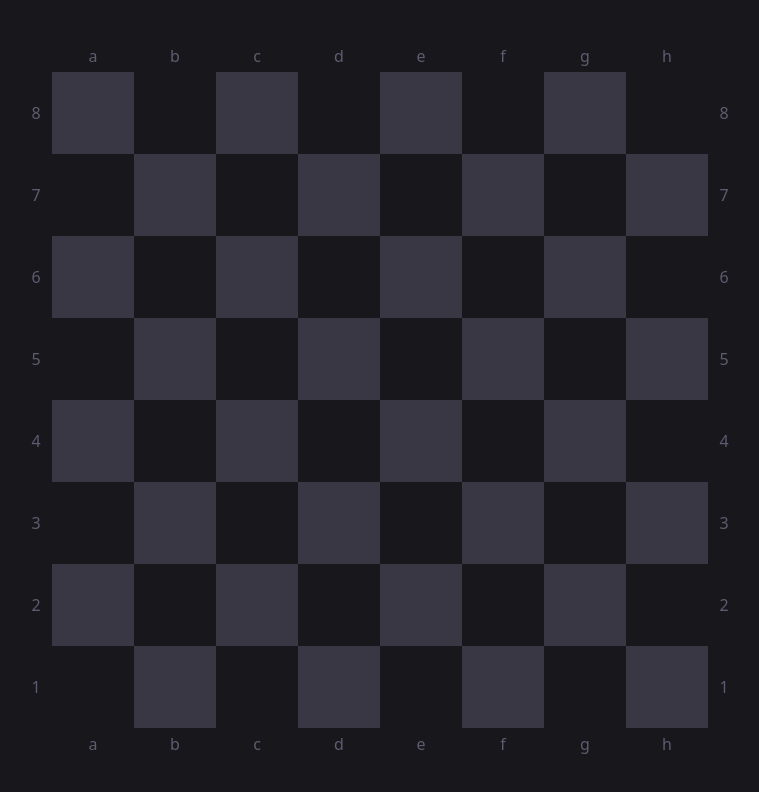
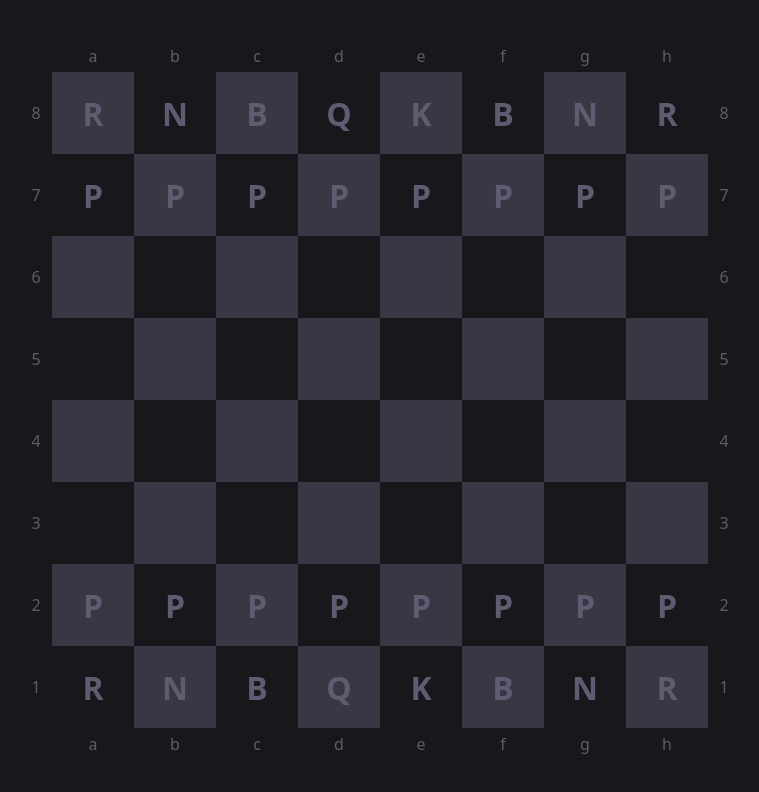
Before and after one commit to MarianoLibre/ready-player-two, a website built with Parcel: page chess/src/index.html in a window 1280 px wide. Shown: the whole page, without its empty margins (260-1019 px from the left). Built offline with nearby package versions, Linux system fonts and the light colour scheme.

Commit message:
Add pieces and highlighting

```diff
--- a/chess/src/index.js
+++ b/chess/src/index.js
@@ -5,13 +5,11 @@ const root = document.getElementById("root")
 const board = document.createElement("div")
 board.setAttribute("id", "board")
 
-const squares = [
-]
+const squares = {}
 
 for (let row = 0; row < 10; row++) {
   for (let col = 0; col < 10; col++) {
     const sqr = document.createElement("div")
-    sqr.setAttribute("class", "square")
 
     if (row === 0 || row === 9 || col === 0 || col === 9) {
       sqr.classList += " border"
@@ -38,7 +36,17 @@ for (let row = 0; row < 10; row++) {
     }
 
     if (col !== 0 && col !== 9 && row !== 0 && row !== 9) {
-      squares.push(sqr)
+      sqr.setAttribute("class", "square")
+      // hidden squares will be highlighted to show possible movements
+      const text = document.createElement("div")
+      text.setAttribute("class", "text")
+      sqr.appendChild(text)
+      const hidden = document.createElement("div")
+      hidden.setAttribute("class", "hidden")
+      sqr.appendChild(hidden)
+
+      squares[" abcdefgh"[col] + (9 - row)] = text
+
       if ((col + row) % 2 === 0) {
         sqr.classList += " white"
       } else {
@@ -50,4 +58,38 @@ for (let row = 0; row < 10; row++) {
   }
 }
 
+squares["a1"].innerText = "R"
+squares["b1"].innerText = "N"
+squares["c1"].innerText = "B"
+squares["d1"].innerText = "Q"
+squares["e1"].innerText = "K"
+squares["f1"].innerText = "B"
+squares["g1"].innerText = "N"
+squares["h1"].innerText = "R"
+squares["a2"].innerText = "P"
+squares["b2"].innerText = "P"
+squares["c2"].innerText = "P"
+squares["d2"].innerText = "P"
+squares["e2"].innerText = "P"
+squares["f2"].innerText = "P"
+squares["g2"].innerText = "P"
+squares["h2"].innerText = "P"
+
+squares["a8"].innerText = "R"
+squares["b8"].innerText = "N"
+squares["c8"].innerText = "B"
+squares["d8"].innerText = "Q"
+squares["e8"].innerText = "K"
+squares["f8"].innerText = "B"
+squares["g8"].innerText = "N"
+squares["h8"].innerText = "R"
+squares["a7"].innerText = "P"
+squares["b7"].innerText = "P"
+squares["c7"].innerText = "P"
+squares["d7"].innerText = "P"
+squares["e7"].innerText = "P"
+squares["f7"].innerText = "P"
+squares["g7"].innerText = "P"
+squares["h7"].innerText = "P"
+
 root.appendChild(board)
--- a/chess/src/styles.css
+++ b/chess/src/styles.css
@@ -41,7 +41,15 @@ body
 }
 
 .square
-{}
+{
+  position: relative;
+  display: flex;
+  justify-content: center;
+  align-items: center;
+  font-size: 2em;
+  font-weight: bold;
+  cursor: crosshair;
+}
 
 .border
 {
@@ -55,9 +63,42 @@ body
   flex-direction: column;
   justify-content: center;
   align-items: center;
+  font-size: 1em;
 }
 
 .white
 {
   background-color: var(--bg-light);
 }
+
+.hidden
+{
+  width: 100%;
+  height: 100%;
+  background: transparent;
+  border: 1px solid transparent;
+  transition: all 300ms;
+  z-index: 99;
+  position: absolute;
+}
+
+.square:hover .hidden
+{
+  background-color: rgba(0, 63, 255, 0.25);
+  border-color: rgba(0, 63, 255, 1);
+}
+
+.text
+{
+  width: 100%;
+  height: 100%;
+  display: flex;
+  justify-content: center;
+  align-items: center;
+}
+
+.square:hover .text
+{
+  color: white;
+  text-shadow: 0px 0px 4px white, 0px 0px 12px white, 0px 0px 36px white;
+}
```
